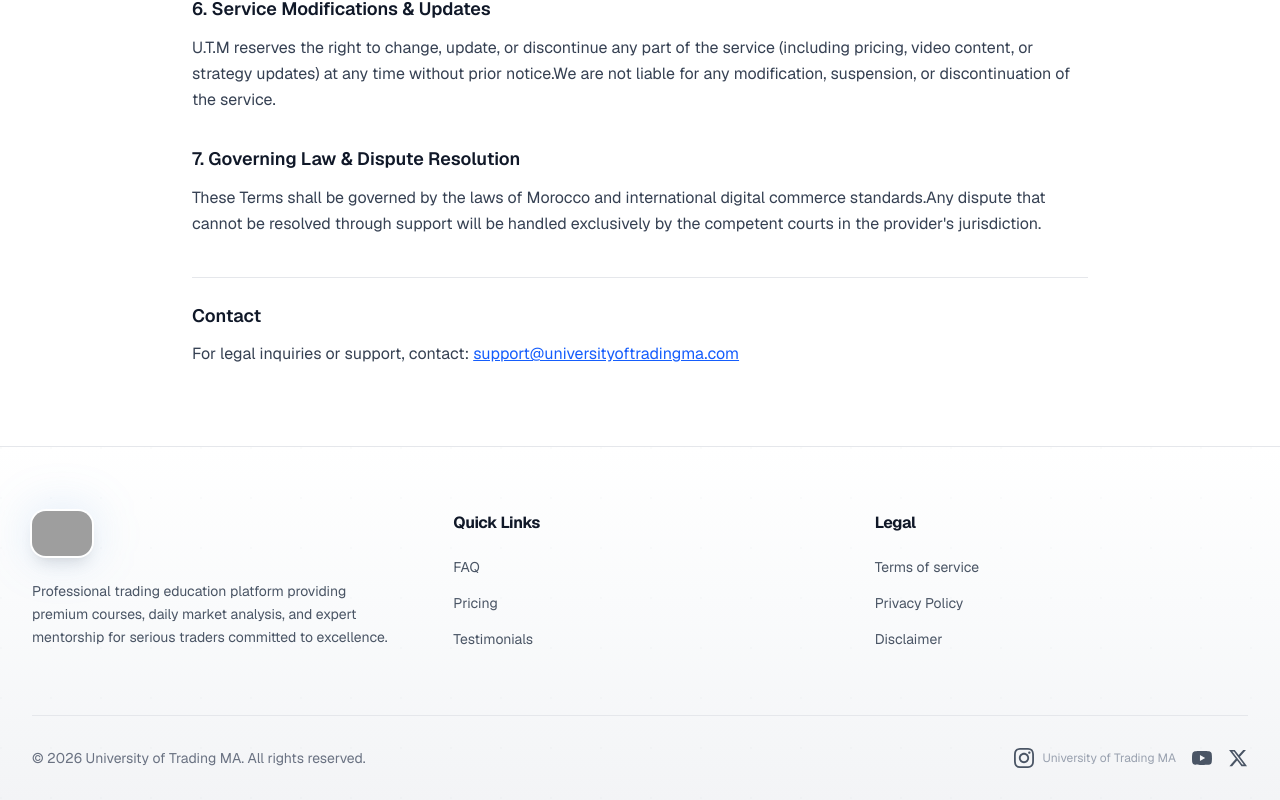
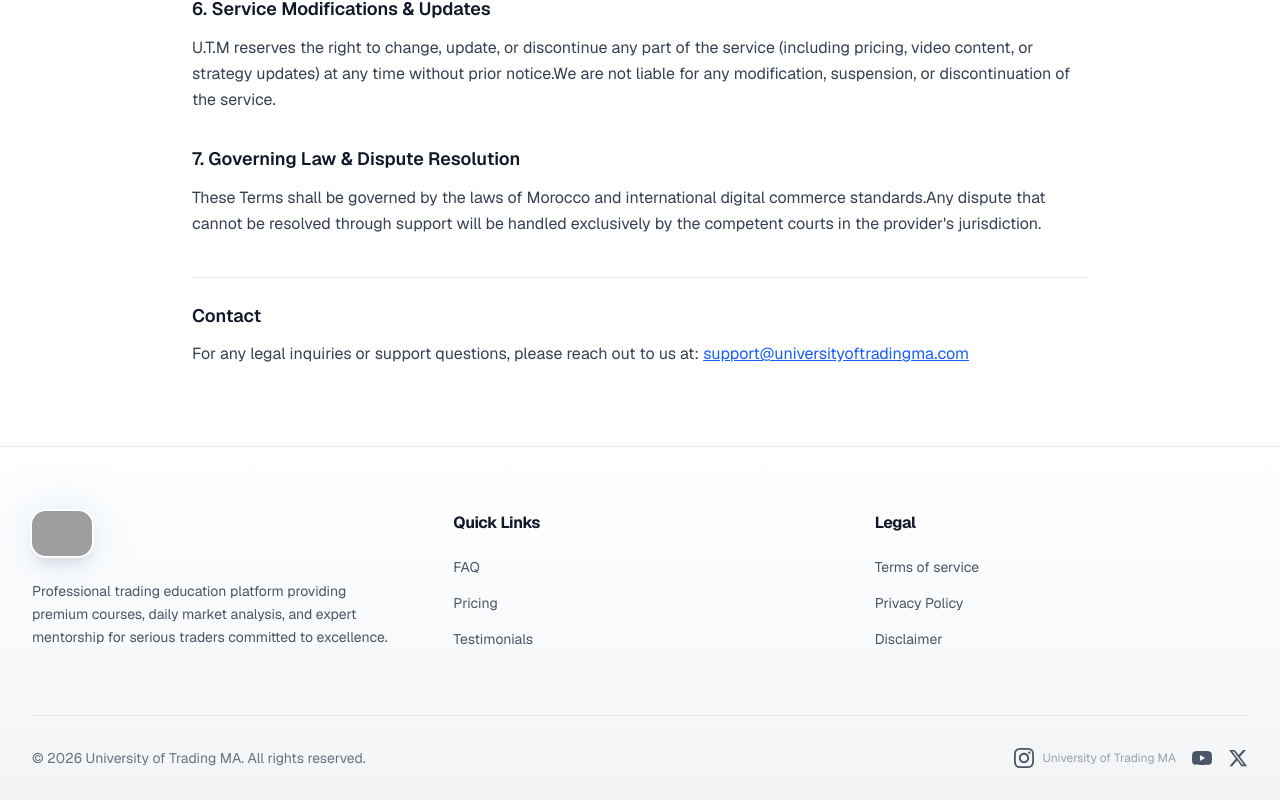
Before and after one commit to hloser77/University-of-Trading-MA, a Next.js app: page /terms in a window 1280 px wide. Shown: the part 1777-2577 px from the top of the page. Built offline with nearby package versions, Linux system fonts and the light colour scheme; grey boxes are pictures that could not be loaded.

Commit message:
Update page.tsx

```diff
--- a/app/terms/page.tsx
+++ b/app/terms/page.tsx
@@ -94,7 +94,7 @@ Account Sharing: Your subscription is for your eyes only. Sharing Telegram links
           <div className="mt-10 pt-6 border-t border-gray-200">
             <h2 className="font-semibold text-lg mb-3 text-gray-900">Contact</h2>
             <p className="text-base text-gray-700">
-              For legal inquiries or support, contact:{" "}
+              For any legal inquiries or support questions, please reach out to us at:{" "}
               <a
                 href="mailto:support@universityoftradingma.com"
                 className="text-blue-600 underline hover:text-blue-800"
```
